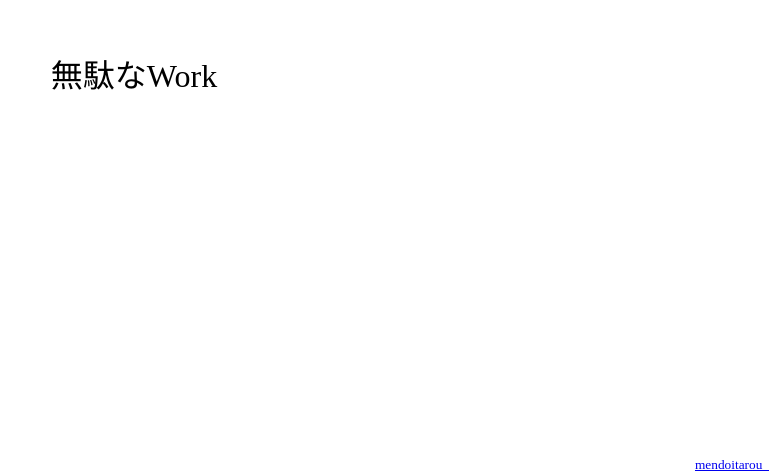
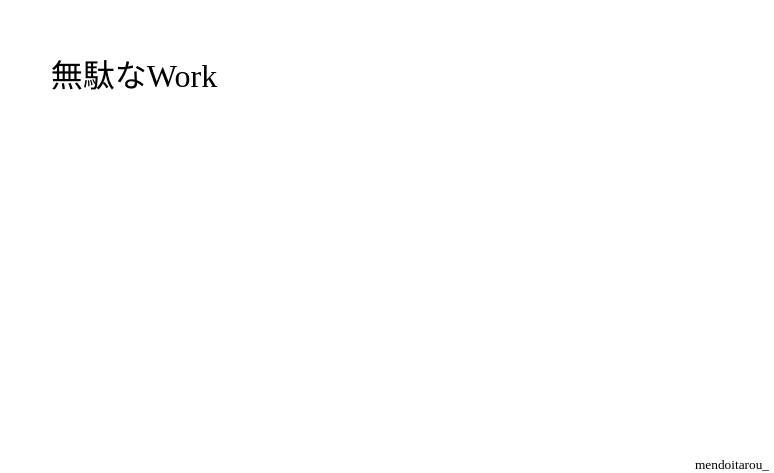
Before and after one commit to mendoitarou/mudana_work, a Nuxt app: page / in a window 1280 px wide. Shown: the part 327-800 px from the top of the page, without its empty margins (506-1280 px from the left). Built offline with nearby package versions, Linux system fonts and the light colour scheme.

Commit message:
Add_ColorMode-Style

```diff
--- a/app.vue
+++ b/app.vue
@@ -14,6 +14,24 @@
 </template>
 
 <style>
+  .light-mode body {
+    background-color: white;
+    color: black;
+  }
+  .dark-mode body {
+    background-color: #091a28;
+    color: #ebf4f1;
+  }
+  .sepia-mode body {
+    background-color: #f1e7d0;
+    color: #433422;
+  }
+
+  a {
+    text-decoration: none;
+    color: inherit;
+  }
+
   .main {
     font-size: xx-large;
     position: absolute;
```
